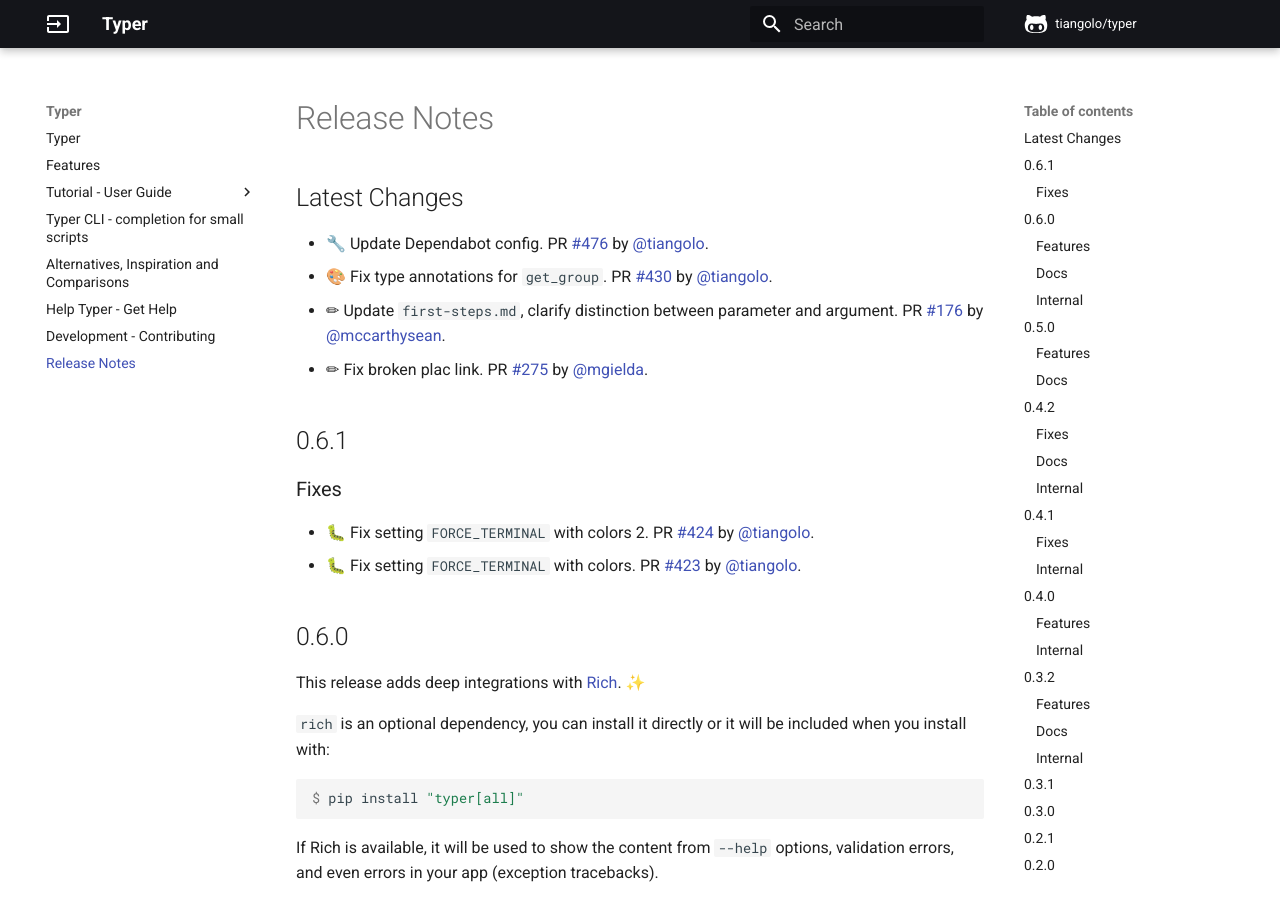
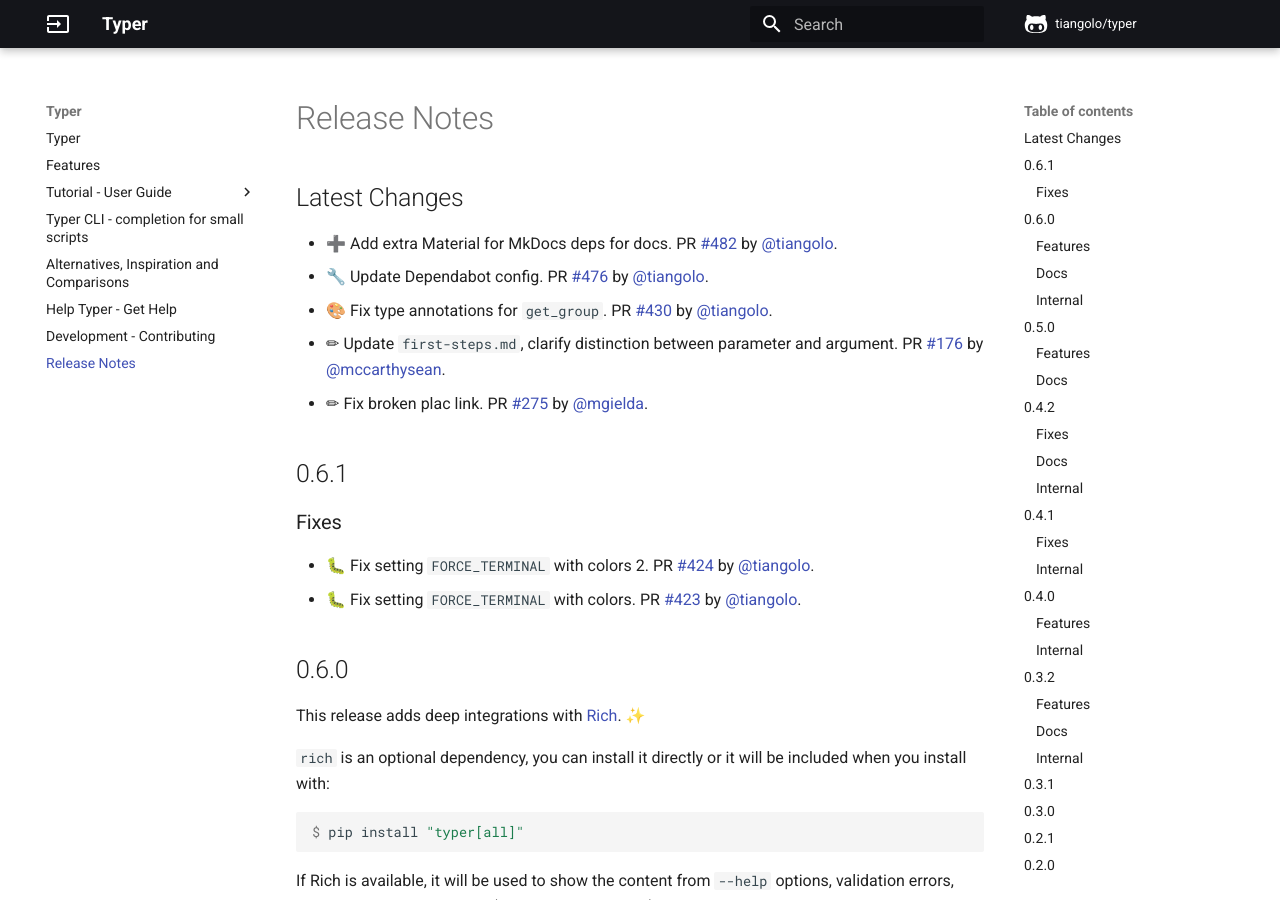
Before and after one commit to RED0731/red_pythonTyper, an MkDocs documentation site: the page built from docs/release-notes.md, in a window 1280 px wide and 900 px high. Built offline with MkDocs 1.6.1 and Material for MkDocs 9.7.7, drawn with Linux system fonts in a browser that asks for light colours; comment, search, counter and statistics services are not loaded.

Commit message:
📝 Update release notes

```diff
--- a/docs/release-notes.md
+++ b/docs/release-notes.md
@@ -1,5 +1,6 @@
 ## Latest Changes
 
+* ➕ Add extra Material for MkDocs deps for docs. PR [#482](https://github.com/tiangolo/typer/pull/482) by [@tiangolo](https://github.com/tiangolo).
 * 🔧 Update Dependabot config. PR [#476](https://github.com/tiangolo/typer/pull/476) by [@tiangolo](https://github.com/tiangolo).
 * 🎨 Fix type annotations for `get_group`. PR [#430](https://github.com/tiangolo/typer/pull/430) by [@tiangolo](https://github.com/tiangolo).
 * ✏ Update `first-steps.md`, clarify distinction between parameter and argument. PR [#176](https://github.com/tiangolo/typer/pull/176) by [@mccarthysean](https://github.com/mccarthysean).
```
